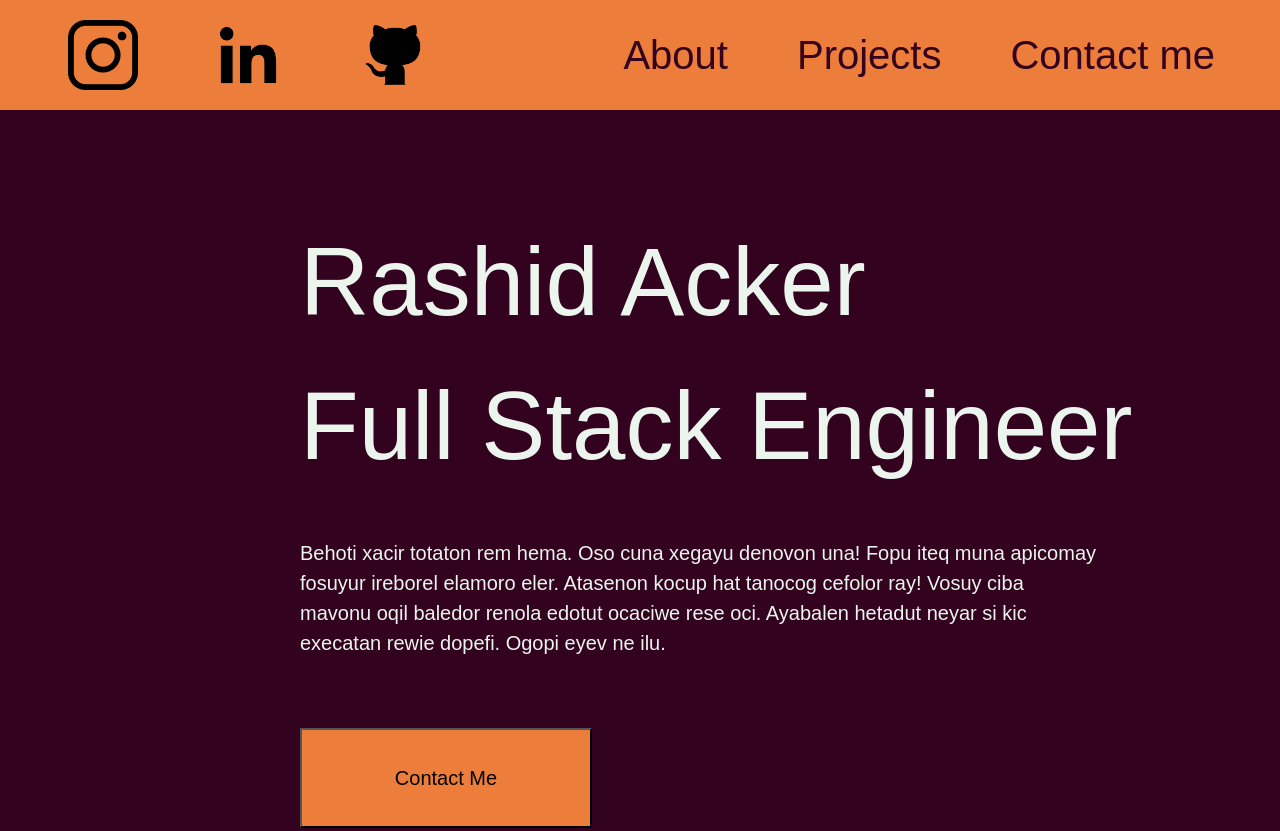
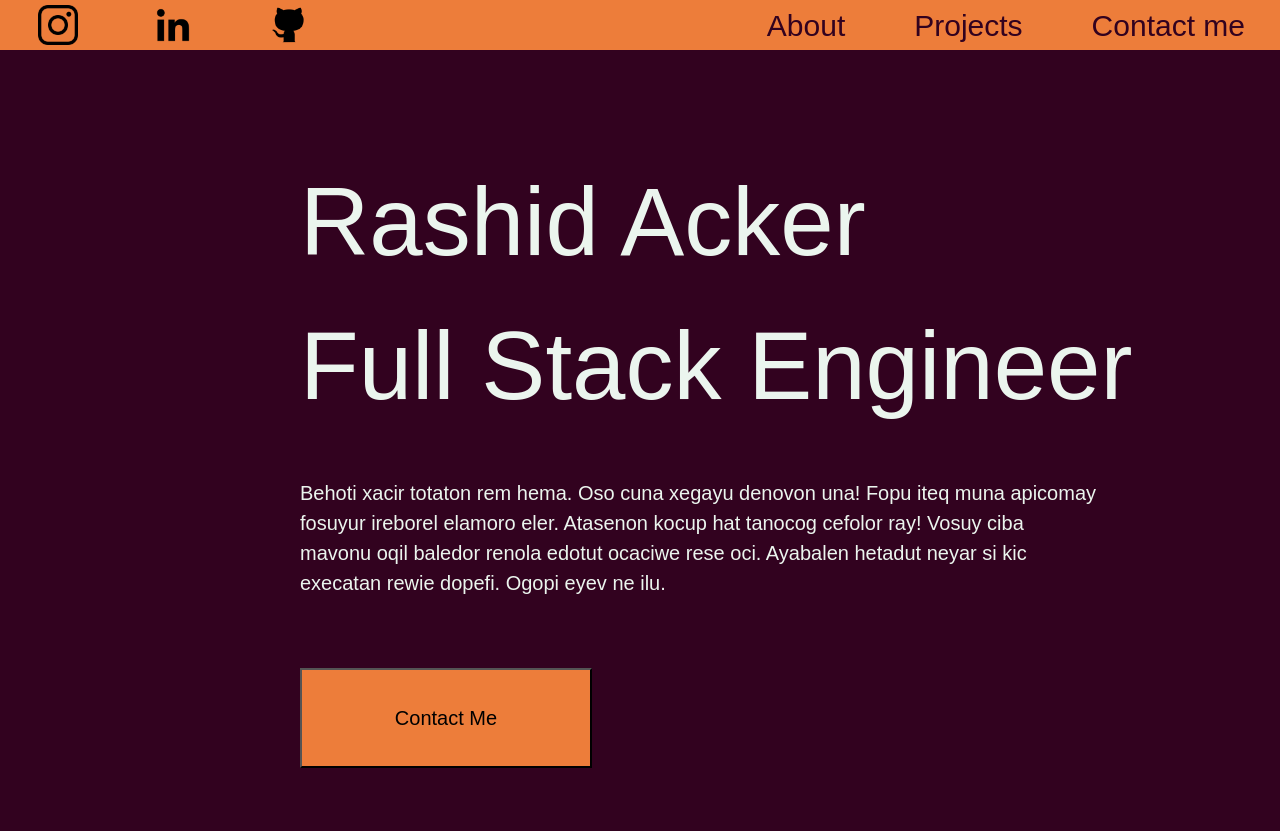
Before and after one commit to Diharr/Diharr.github.io, a plain HTML site: page index.html in a window 1280 px wide. Shown: the top 831 px of the page. Drawn offline with nearby package versions, Linux system fonts and the light colour scheme.

Commit message:
made adjustments to nav

```diff
--- a/index.html
+++ b/index.html
@@ -18,7 +18,7 @@
                     <a href="https://www.linkedin.com/in/rashid-acker-952174201/" target = "_blank"><img src="images/linkedinlogo.png" alt="linked in" class="icon hoverable"></a>
                     <a href="https://github.com/Diharr" target = "_blank"><img src="images/gitlogo.png" alt="Github" class="icon hoverable"></a>
                 </div>
-                    <ul role="list" class="nav-list nav-container fw-regular font text-400">
+                    <ul role="list" class="nav-list nav-container fw-regular font text-350">
                         <li><a href="#about" class="text-dark hoverable">About</a></li>
                         <li><a href="#projects" class="text-dark hoverable">Projects</a></li>
                         <li><a href="#contact" class="text-dark hoverable ">Contact me</a></li>
--- a/styles.css
+++ b/styles.css
@@ -13,6 +13,7 @@
     --fw-light: 300;
 
     --fs-300: 20px;
+    --fs-350: 30px;
     --fs-400: 40px;
     --fs-450: 64px;
     --fs-500: 96px;
@@ -30,6 +31,7 @@
   {
     --fs-header: var(--fs-450);
     --fs-300: 35px;
+    --fs-350: 42px;
     --fs-400: 52px;
     --fs-450: 94px;
     --fs-500: 106px;
@@ -130,6 +132,9 @@ svg {
 .text-300{
   font-size: var(--fs-body);
 }
+.text-350{
+  font-size: var(--fs-350);
+}
 .text-400{
   font-size: var(--fs-nav);
 }
@@ -148,16 +153,16 @@ svg {
 /*             HEADER             */
 
 .primary-header{
-  padding-top: 15px;
-  padding-bottom: 15px;
+  /* padding-top: 2px;
+  padding-bottom: 2px; */
 }
 
 .icon-nav-container{
   display: flex;
   justify-content: space-between;
   align-items: center;
-  margin-left:63px;
-  margin-right:63px;
+  margin-left:33px;
+  margin-right:33px;
 }
 
 .icon-container{
@@ -166,8 +171,8 @@ svg {
 }
 
 .icon{
-  height: 80px;
-  width: 80px;
+  height: 50px;
+  width: 50px;
   padding: 5px;
   transition:
   color 2s ease-in-out,
@@ -205,8 +210,8 @@ svg {
   top: 13px;
   right: 16px;
   display: none;
-  width: 75px;
-  height:75px;
+  width: 65px;
+  height:65px;
 
 }
 
```
